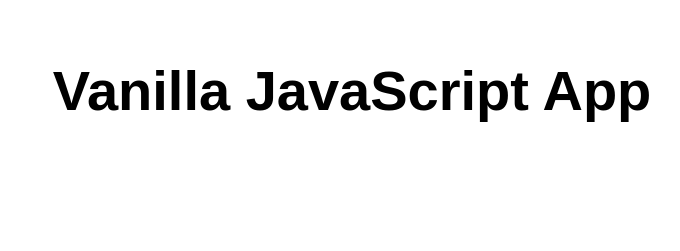
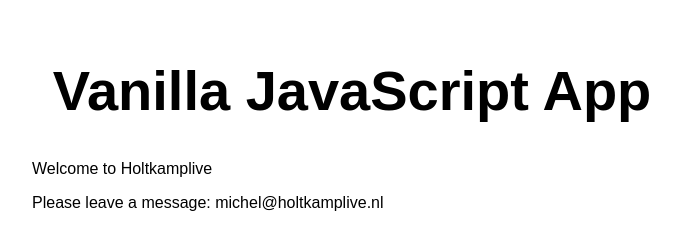
Before and after one commit to holtkamplive/my-first-static-web-app, a plain HTML site: page src/index.html in a window 1280 px wide. Shown: the whole page, without its empty margins (288-968 px from the left). Drawn offline with Linux system fonts and the light colour scheme.

Commit message:
Update index.html

```diff
--- a/src/index.html
+++ b/src/index.html
@@ -11,6 +11,8 @@
 <body>
   <main>
     <h1>Vanilla JavaScript App</h1>
+    <p>Welcome to Holtkamplive</p>
+    <p>Please leave a message: michel@holtkamplive.nl</p>
   </main>
 </body>
 
```
